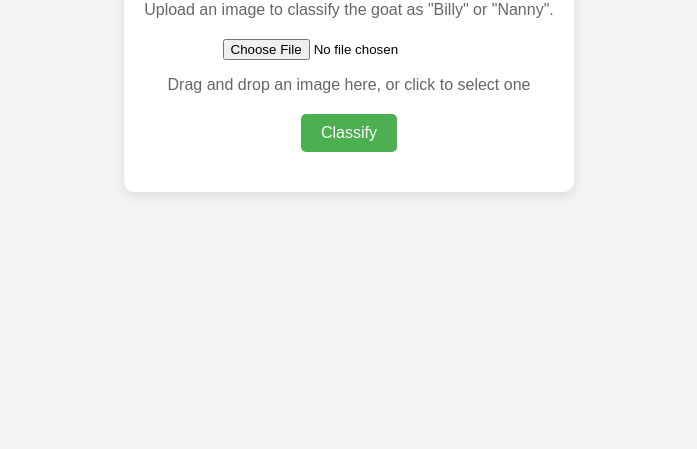
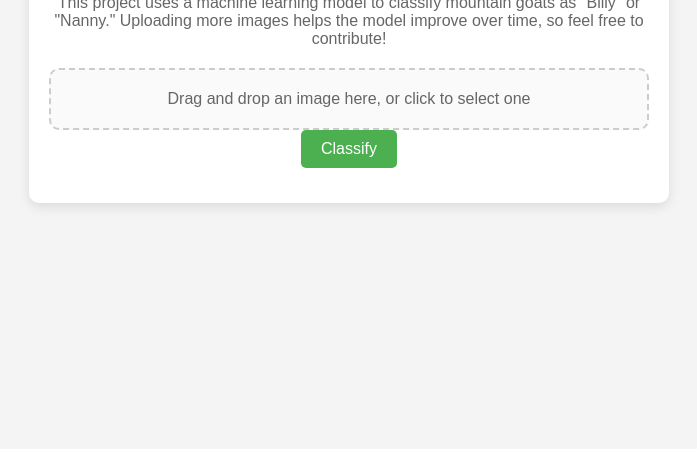
Before and after one commit to james108899/goat-classifier, a plain HTML site: page frontend/index.html in a window 1280 px wide. Shown: the part 351-800 px from the top of the page, without its empty margins (291-988 px from the left). Drawn offline with Linux system fonts and the light colour scheme.

Commit message:
Updated UI layout and added drag-and-drop functionality

```diff
--- a/frontend/index.html
+++ b/frontend/index.html
@@ -9,11 +9,11 @@
 <body>
     <div class="container">
         <h1>Goat Classifier</h1>
-        <p>Upload an image to classify the goat as "Billy" or "Nanny".</p>
+        <p>This project uses a machine learning model to classify mountain goats as "Billy" or "Nanny." Uploading more images helps the model improve over time, so feel free to contribute!</p>
         <form id="upload-form">
-            <input type="file" id="image-input" accept="image/*">
             <div id="drop-area">
                 <p>Drag and drop an image here, or click to select one</p>
+                <input type="file" id="image-input" accept="image/*">
             </div>
             <img id="image-preview" alt="Image Preview">
             <button type="submit">Classify</button>
--- a/frontend/script.js
+++ b/frontend/script.js
@@ -1,5 +1,3 @@
-// script.js
-
 document.addEventListener("DOMContentLoaded", function() {
     const uploadForm = document.getElementById("upload-form");
     const imageInput = document.getElementById("image-input");
--- a/frontend/styles.css
+++ b/frontend/styles.css
@@ -1,5 +1,3 @@
-/* styles.css */
-
 body {
     font-family: Arial, sans-serif;
     display: flex;
@@ -12,7 +10,8 @@ body {
 
 .container {
     text-align: center;
-    max-width: 500px;
+    max-width: 600px;
+    width: 80%;
     padding: 20px;
     background-color: #fff;
     border-radius: 10px;
@@ -21,7 +20,7 @@ body {
 }
 
 h1 {
-    font-size: 2em;
+    font-size: 2.2em;
     margin-bottom: 10px;
     color: #333;
 }
@@ -32,13 +31,39 @@ p {
     margin-bottom: 20px;
 }
 
-form {
-    margin-bottom: 20px;
+#drop-area {
+    border: 2px dashed #ccc;
+    border-radius: 10px;
+    padding: 20px;
+    cursor: pointer;
+    position: relative;
+    background-color: #fafafa;
+    transition: background-color 0.3s ease;
 }
 
-input[type="file"] {
-    display: block;
-    margin: 0 auto 10px auto;
+#drop-area p {
+    margin: 0;
+    color: #666;
+}
+
+#drop-area.highlight {
+    background-color: #e8f5e9;
+}
+
+#image-input {
+    display: none;
+}
+
+#image-preview {
+    width: 100%;
+    height: auto;
+    max-width: 100%;
+    margin: 20px auto;
+    border: 2px solid #ccc;
+    border-radius: 8px;
+    box-shadow: 0px 4px 8px rgba(0, 0, 0, 0.2);
+    object-fit: contain;
+    display: none;
 }
 
 button {
@@ -56,18 +81,6 @@ button:hover {
     background-color: #45a049;
 }
 
-#image-preview {
-    width: 100%;
-    height: auto;
-    max-width: 300px;
-    margin: 20px auto;
-    border: 2px solid #ccc;
-    border-radius: 8px;
-    box-shadow: 0px 4px 8px rgba(0, 0, 0, 0.2);
-    object-fit: contain;
-    display: none;
-}
-
 #result {
     font-size: 1.1em;
     color: #333;
```
